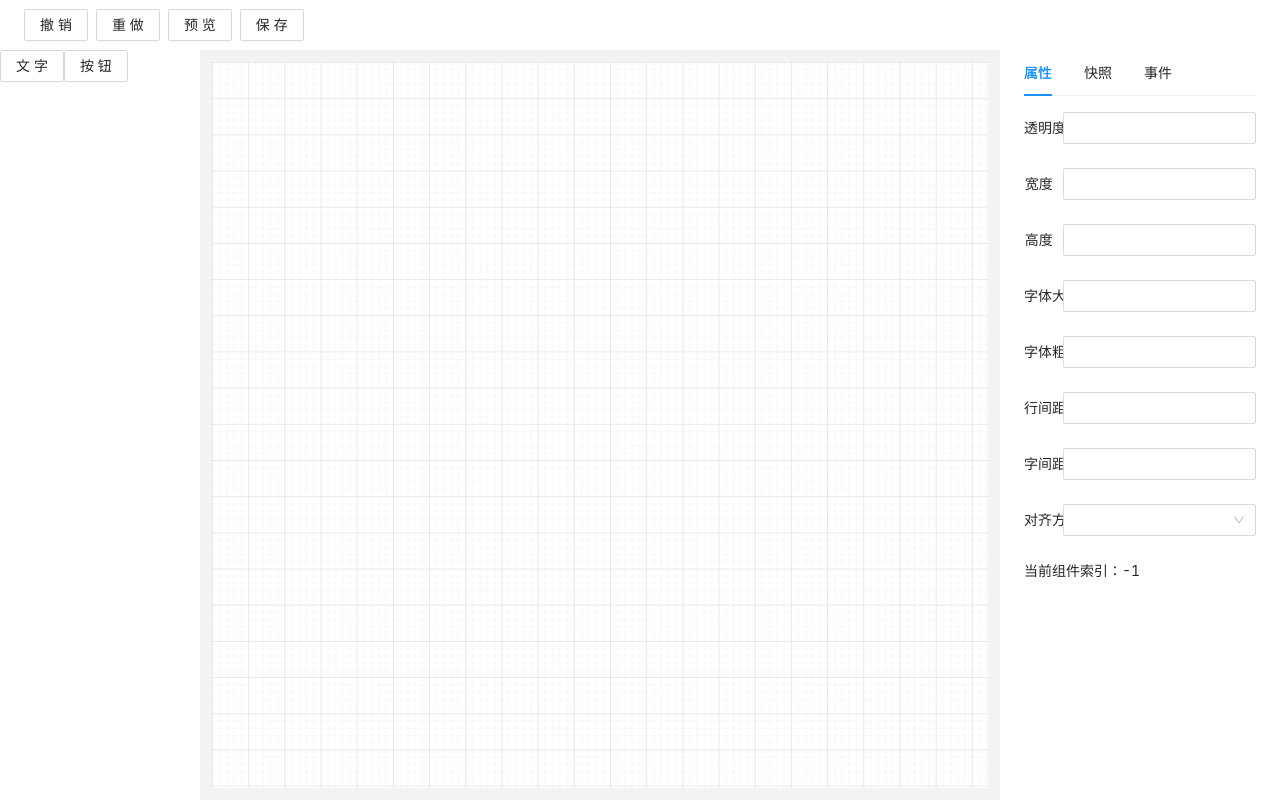
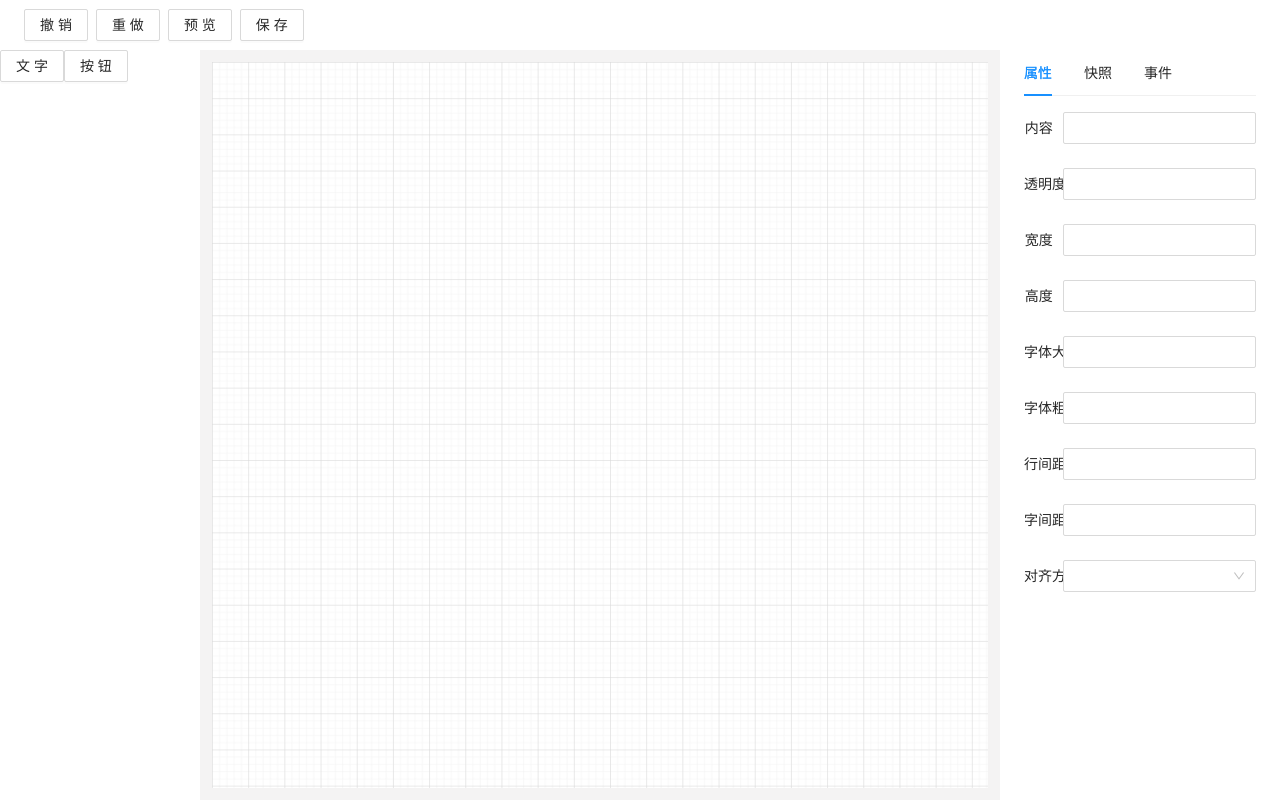
Before and after one commit to fuhao94/react-visual-drag, a React app: page / in a window 1280 px wide. Built offline with nearby package versions, Linux system fonts and the light colour scheme.

Commit message:
add snapshots display

```diff
--- a/src/core/Property/data.ts
+++ b/src/core/Property/data.ts
@@ -14,6 +14,12 @@ const textAlignOptions = [
 ];
 
 export const propertyConfigs = [
+  {
+    name: 'label',
+    label: '内容',
+    componentName: 'input',
+    props: {}
+  },
   {
     name: 'opacity',
     label: '透明度',
--- a/src/core/Property/index.tsx
+++ b/src/core/Property/index.tsx
@@ -1,5 +1,5 @@
-import { Form, Input, Select, Tabs } from 'antd';
-import { debounce, find, map } from 'lodash-es';
+import { Card, Form, Input, Select, Tabs } from 'antd';
+import { debounce, find, join, map } from 'lodash-es';
 import React, { FC, useContext, useEffect, useRef, useState } from 'react';
 
 import { TObj } from '@/types';
@@ -22,7 +22,8 @@ const initialValues = {
   fontWeight: undefined,
   lineHeight: undefined,
   letterSpace: undefined,
-  textAlign: undefined
+  textAlign: undefined,
+  label: undefined
 };
 
 const renderFormItem = map(propertyConfigs, config => {
@@ -44,7 +45,7 @@ const renderFormItem = map(propertyConfigs, config => {
 
 const Property: FC<PropertyProps> = ({ prefixCls }) => {
   const { componentState } = useContext(ComponentDataContext);
-  const { curComponentId, componentData } = componentState;
+  const { curComponentId, componentData, snapshots } = componentState;
   const [initial, setInitial] = useState<Record<string, any>>(initialValues);
   const [form] = Form.useForm();
   const firstRenderRef = useRef(true);
@@ -55,7 +56,11 @@ const Property: FC<PropertyProps> = ({ prefixCls }) => {
     let curComponentStyle: TObj = initialValues;
     if (curComponentId > -1) {
       const curComponent = find(componentData, ['id', curComponentId]);
-      if (curComponent) curComponentStyle = curComponent.style;
+      if (curComponent)
+        curComponentStyle = {
+          ...curComponent.style,
+          label: curComponent.label
+        };
     }
     setInitial(curComponentStyle);
   }, [curComponentId, componentData]);
@@ -80,15 +85,16 @@ const Property: FC<PropertyProps> = ({ prefixCls }) => {
           >
             {renderFormItem}
           </Form>
-
-          <span>当前组件索引：{curComponentId}</span>
         </TabPane>
         <TabPane tab="快照" key="animation">
-          <span>
-            {JSON.stringify(
-              map(componentState.snapshots, snap => snap.map(com => com.id))
-            )}
-          </span>
+          {map(snapshots, (snapshot, index) => {
+            const names = join(map(snapshot, 'id'), ',');
+            return (
+              <Card key={`${index}`} title={`第 ${index + 1} 步`}>
+                ids: {names}
+              </Card>
+            );
+          })}
         </TabPane>
         <TabPane tab="事件" key="event">
           事件
--- a/src/core/reducer/component-data.ts
+++ b/src/core/reducer/component-data.ts
@@ -82,7 +82,6 @@ export default function reducer(
       const newState = { ...state };
       newState.snapshots[++newState.snapshotIndex] = payload
         ?.snapshots?.[0] as ComponentType[];
-      console.log(newState.snapshotIndex);
 
       // 在 undo 过程中，添加新的快照时，要将它后面的快照清理掉
       if (newState.snapshotIndex < newState.snapshots.length - 1) {
--- a/src/core/style/index.less
+++ b/src/core/style/index.less
@@ -9,5 +9,9 @@
 
   &-property {
     padding: 0 24px;
+
+    .ant-card:not(:last-child) {
+      margin-bottom: 12px;
+    }
   }
 }
```
